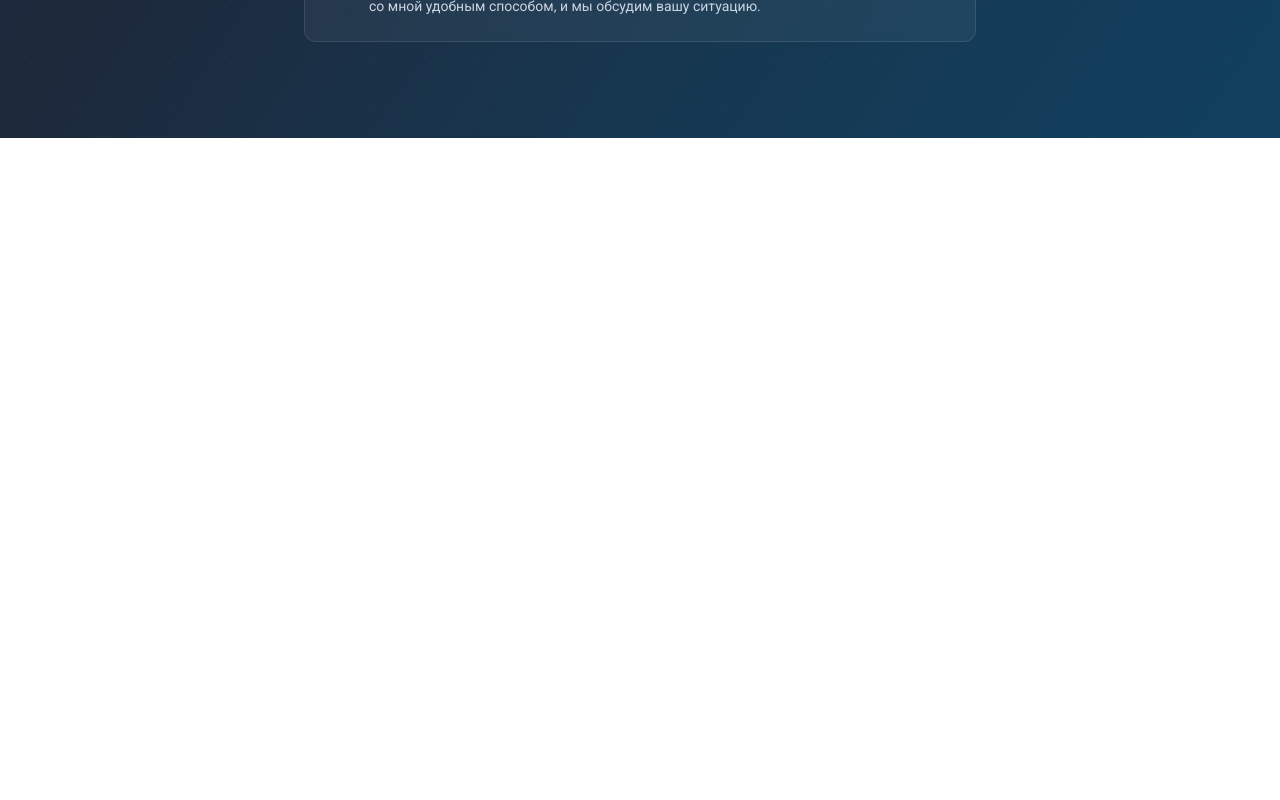
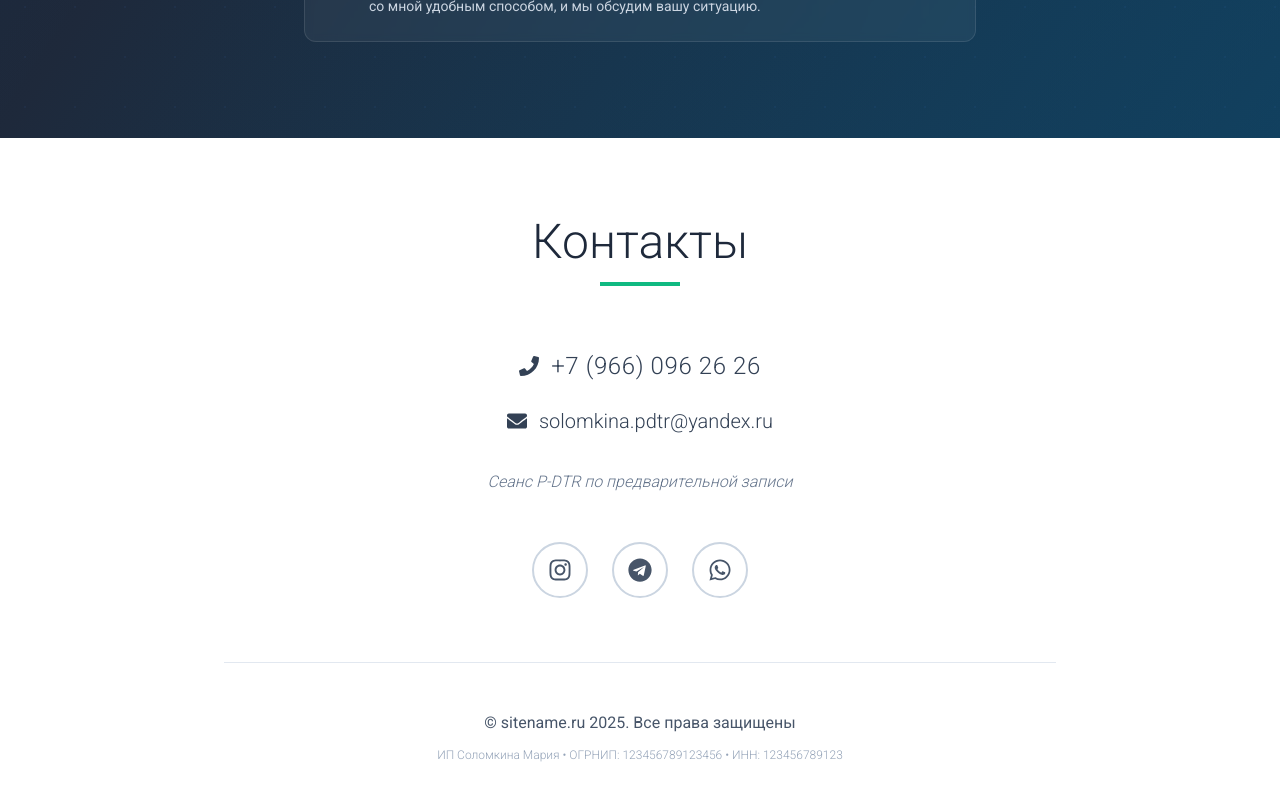
Before and after one commit to maratze/maria-pdtr, a React (Vite) app: page / in a window 1280 px wide. Shown: the part 7025-7825 px from the top of the page. Before the commit the page ends 7163 px from the top, so only its background shows below. Built offline with nearby package versions, Linux system fonts and the light colour scheme.

Commit message:
feat: add Contacts component for improved user communication

```diff
--- a/src/App.jsx
+++ b/src/App.jsx
@@ -7,6 +7,7 @@ import PDTRMethod from './components/PDTRMethod';
 import Cases from './components/Cases';
 import Testimonials from './components/Testimonials';
 import Services from './components/Services';
+import Contacts from './components/Contacts';
 import './App.css'
 
 function App() {
@@ -18,6 +19,7 @@ function App() {
 			<Cases />
 			<Testimonials />
 			<Services />
+			<Contacts />
 		</div>
 	)
 }
--- /dev/null
+++ b/src/components/Contacts.jsx
@@ -0,0 +1,86 @@
+import React from 'react';
+import { FaInstagram, FaTelegram, FaWhatsapp, FaPhone, FaEnvelope } from 'react-icons/fa';
+
+const Contacts = () => {
+	return (
+		<section id="contacts" className="py-20 bg-white">
+			<div className="max-w-4xl mx-auto px-4 sm:px-6 lg:px-8">
+				{/* Заголовок */}
+				<div className="text-center mb-16">
+					<h2 className="text-4xl md:text-5xl font-light text-slate-800 mb-4">
+						Контакты
+					</h2>
+					<div className="w-20 h-1 bg-emerald-500 mx-auto"></div>
+				</div>
+
+				{/* Основная контактная информация */}
+				<div className="text-center mb-12">
+					<div className="space-y-6">
+						<div className="group">
+							<div className="inline-flex items-center gap-3 text-slate-700 hover:text-emerald-600 transition-colors">
+								<FaPhone className="text-xl" />
+								<a href="tel:+79660962626" className="text-2xl font-light tracking-wide">
+									+7 (966) 096 26 26
+								</a>
+							</div>
+						</div>
+
+						<div className="group">
+							<div className="inline-flex items-center gap-3 text-slate-700 hover:text-emerald-600 transition-colors">
+								<FaEnvelope className="text-xl" />
+								<a href="mailto:solomkina.pdtr@yandex.ru" className="text-xl font-light">
+									solomkina.pdtr@yandex.ru
+								</a>
+							</div>
+						</div>
+					</div>
+
+					<p className="mt-8 text-slate-500 italic font-light">
+						Сеанс P-DTR по предварительной записи
+					</p>
+				</div>
+
+				{/* Социальные сети */}
+				<div className="flex justify-center gap-6 mb-16">
+					<a
+						href="https://instagram.com"
+						target="_blank"
+						rel="noopener noreferrer"
+						className="w-14 h-14 flex items-center justify-center rounded-full border-2 border-slate-300 text-slate-600 hover:border-pink-500 hover:text-pink-500 hover:shadow-lg transition-all duration-300"
+						aria-label="Instagram"
+					>
+						<FaInstagram className="text-2xl" />
+					</a>
+					<a
+						href="https://t.me"
+						target="_blank"
+						rel="noopener noreferrer"
+						className="w-14 h-14 flex items-center justify-center rounded-full border-2 border-slate-300 text-slate-600 hover:border-blue-500 hover:text-blue-500 hover:shadow-lg transition-all duration-300"
+						aria-label="Telegram"
+					>
+						<FaTelegram className="text-2xl" />
+					</a>
+					<a
+						href="https://wa.me/79660962626"
+						target="_blank"
+						rel="noopener noreferrer"
+						className="w-14 h-14 flex items-center justify-center rounded-full border-2 border-slate-300 text-slate-600 hover:border-green-500 hover:text-green-500 hover:shadow-lg transition-all duration-300"
+						aria-label="WhatsApp"
+					>
+						<FaWhatsapp className="text-2xl" />
+					</a>
+				</div>
+
+				{/* Футер с копирайтом и юридической информацией */}
+				<div className="text-center pt-12 border-t border-slate-200">
+					<p className="text-slate-600 mb-3">
+						© sitename.ru 2025. Все права защищены
+					</p>
+					<p className="text-xs text-slate-400 font-light">
+						ИП Соломкина Мария • ОГРНИП: 123456789123456 • ИНН: 123456789123
+					</p>
+				</div>
+			</div>
+		</section>
+	);
+}; export default Contacts;
```
